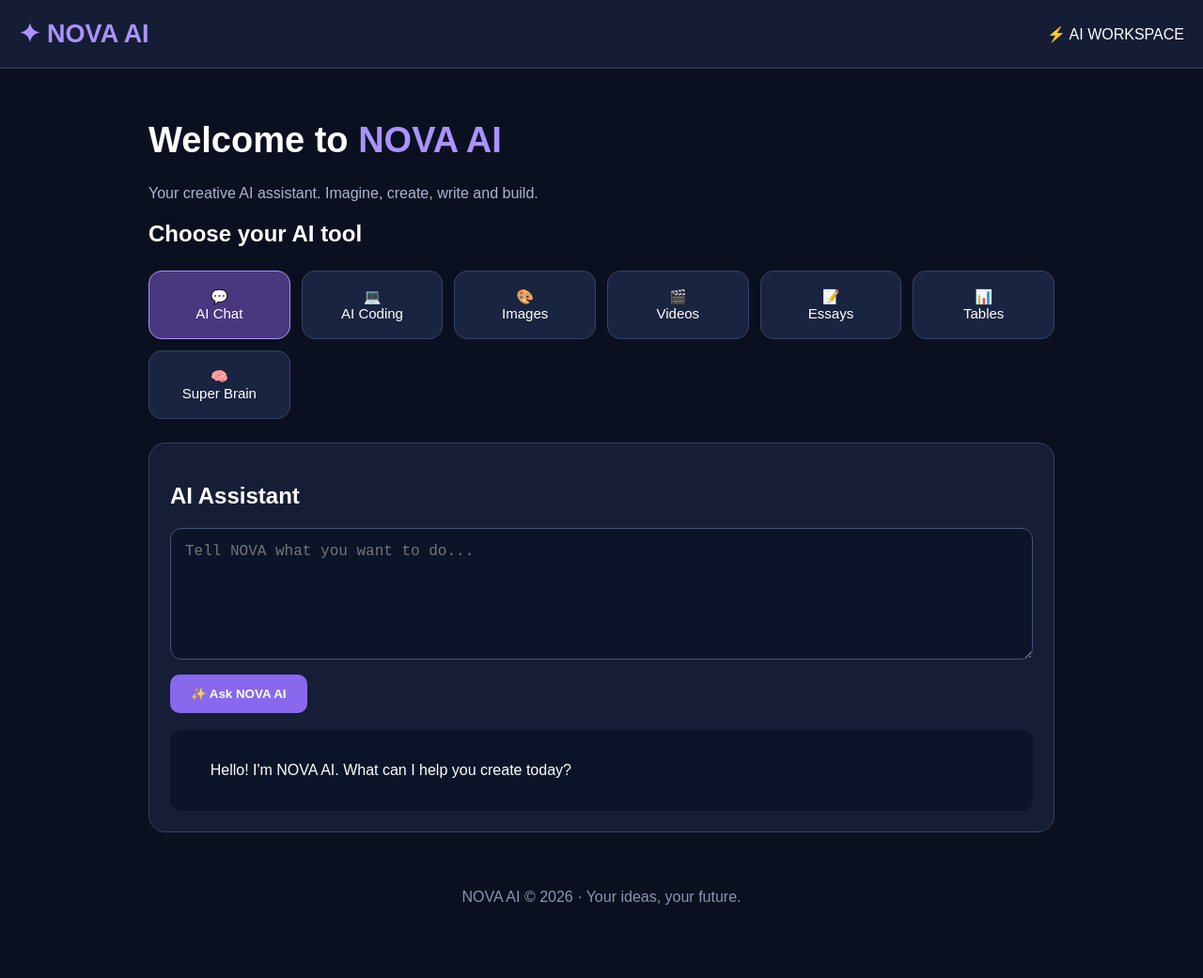
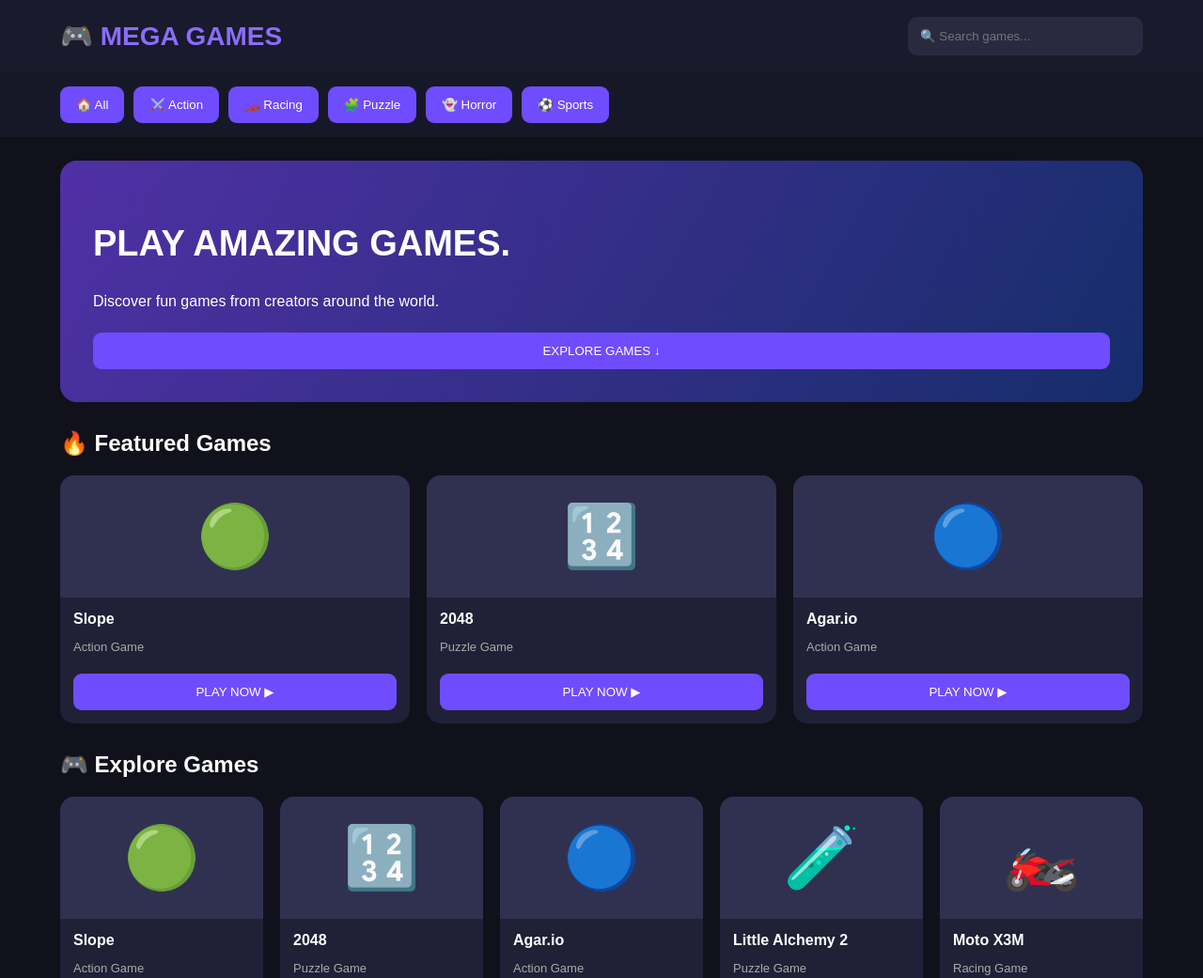
Before and after one commit to metetuncel26-ship-it/metetuncel26-ship-it.github.io, a plain HTML site: page index.html in a window 1280 px wide. Shown: the top 1041 px of the page at 94% size. Before the commit the page ends 994 px from the top, so only its background shows below. Drawn offline with Linux system fonts and the light colour scheme.

Commit message:
Update index.html

```diff
--- a/index.html
+++ b/index.html
@@ -1,184 +1,146 @@
+
 <!DOCTYPE html>
 <html lang="en">
 <head>
 <meta charset="UTF-8">
-<meta name="viewport" content="width=device-width, initial-scale=1.0">
-<title>NOVA AI</title>
+<meta name="viewport" content="width=device-width, initial-scale=1">
+<title>MEGA GAMES</title>
 <style>
-* { box-sizing:border-box; }
-body {
-  margin:0;
-  background:#0b1020;
-  color:white;
-  font-family:Arial,sans-serif;
+*{box-sizing:border-box}
+body{
+ margin:0;background:#10111b;color:white;
+ font-family:Arial,sans-serif;
 }
-header {
-  padding:20px;
-  background:#151d35;
-  display:flex;
-  justify-content:space-between;
-  align-items:center;
-  border-bottom:1px solid #35415e;
+header{
+ background:#191a2b;padding:18px 5%;
+ display:flex;align-items:center;
+ justify-content:space-between;gap:15px;
+ flex-wrap:wrap;
 }
-.logo {font-size:27px;font-weight:bold;color:#a993ff}
-main {max-width:1000px;margin:auto;padding:30px 18px}
-h1 {font-size:38px}
-.subtitle {color:#abb5d0}
-.tools {
-  display:grid;
-  grid-template-columns:repeat(auto-fit,minmax(140px,1fr));
-  gap:12px;
-  margin:25px 0;
+.logo{font-size:28px;font-weight:bold;color:#8b6cff}
+input{
+ padding:13px;border:0;border-radius:10px;
+ width:250px;max-width:100%;
+ background:#292a40;color:white;
 }
-.tool {
-  background:#192440;
-  color:white;
-  padding:18px 10px;
-  border:1px solid #344365;
-  border-radius:14px;
-  cursor:pointer;
-  font-size:15px;
+nav{
+ display:flex;gap:10px;overflow:auto;
+ padding:15px 5%;background:#171827;
 }
-.tool:hover,.tool.active {
-  background:#49377f;
-  border-color:#a993ff;
+nav button,.play{
+ background:#704cff;color:white;
+ border:0;padding:12px 17px;
+ border-radius:9px;cursor:pointer;
 }
-.workspace {
-  background:#151e35;
-  padding:22px;
-  border-radius:18px;
-  border:1px solid #344365;
+main{padding:25px 5%}
+h2{margin-top:30px}
+.hero{
+ background:linear-gradient(120deg,#5030a5,#162d6a);
+ padding:35px;border-radius:18px;
 }
-textarea {
-  width:100%;
-  height:140px;
-  background:#0b1428;
-  color:white;
-  border:1px solid #445276;
-  border-radius:12px;
-  padding:15px;
-  resize:vertical;
-  font-size:16px;
+.hero h1{font-size:38px}
+.games{
+ display:grid;
+ grid-template-columns:repeat(auto-fit,minmax(180px,1fr));
+ gap:18px;margin-top:20px;
 }
-button {
-  cursor:pointer;
+.card{
+ background:#202136;border-radius:15px;
+ overflow:hidden;
+ transition:.2s;
 }
-.send {
-  background:#8868ed;
-  color:white;
-  border:0;
-  border-radius:10px;
-  padding:13px 22px;
-  margin-top:12px;
-  font-weight:bold;
+.card:hover{transform:translateY(-5px)}
+.art{
+ height:130px;display:grid;
+ place-items:center;font-size:65px;
+ background:#303151;
 }
-.output {
-  background:#0b1428;
-  padding:16px;
-  border-radius:12px;
-  margin-top:18px;
-  min-height:60px;
-  white-space:pre-wrap;
-  overflow-wrap:anywhere;
-}
-.hidden {display:none}
-footer {text-align:center;color:#8995b4;padding:30px}
+.info{padding:14px}
+.info p{color:#aaa;font-size:13px}
+.play{width:100%;margin-top:8px}
+a{color:inherit;text-decoration:none}
+footer{text-align:center;padding:35px;color:#888}
 </style>
 </head>
-
 <body>
 
 <header>
-  <div class="logo">✦ NOVA AI</div>
-  <div>⚡ AI WORKSPACE</div>
+ <div class="logo">🎮 MEGA GAMES</div>
+ <input id="search" placeholder="🔍 Search games..." oninput="render()">
 </header>
 
+<nav>
+ <button onclick="category='All';render()">🏠 All</button>
+ <button onclick="category='Action';render()">⚔️ Action</button>
+ <button onclick="category='Racing';render()">🏎️ Racing</button>
+ <button onclick="category='Puzzle';render()">🧩 Puzzle</button>
+ <button onclick="category='Horror';render()">👻 Horror</button>
+ <button onclick="category='Sports';render()">⚽ Sports</button>
+</nav>
+
 <main>
-  <h1>Welcome to <span style="color:#a993ff">NOVA AI</span></h1>
-  <p class="subtitle">
-    Your creative AI assistant. Imagine, create, write and build.
-  </p>
+ <section class="hero">
+  <h1>PLAY AMAZING GAMES.</h1>
+  <p>Discover fun games from creators around the world.</p>
+  <button class="play" onclick="document.getElementById('all').scrollIntoView()">EXPLORE GAMES ↓</button>
+ </section>
 
-  <h2>Choose your AI tool</h2>
+ <h2>🔥 Featured Games</h2>
+ <div class="games" id="featured"></div>
 
-  <div class="tools">
-    <button class="tool active" onclick="selectTool('AI Assistant',this)">💬<br>AI Chat</button>
-    <button class="tool" onclick="selectTool('Coding Assistant',this)">💻<br>AI Coding</button>
-    <button class="tool" onclick="selectTool('Image Creator',this)">🎨<br>Images</button>
-    <button class="tool" onclick="selectTool('Video Creator',this)">🎬<br>Videos</button>
-    <button class="tool" onclick="selectTool('Essay Writer',this)">📝<br>Essays</button>
-    <button class="tool" onclick="selectTool('Smart Tables',this)">📊<br>Tables</button>
-    <button class="tool" onclick="selectTool('Advanced Reasoning',this)">🧠<br>Super Brain</button>
-  </div>
-
-  <section class="workspace">
-    <h2 id="heading">AI Assistant</h2>
-
-    <textarea id="prompt"
-      placeholder="Tell NOVA what you want to do..."></textarea>
-
-    <button class="send" onclick="runNova()">
-      ✨ Ask NOVA AI
-    </button>
-
-    <div class="output" id="output">
-      Hello! I'm NOVA AI. What can I help you create today?
-    </div>
-  </section>
+ <h2 id="all">🎮 Explore Games</h2>
+ <div class="games" id="games"></div>
+ <p id="empty"></p>
 </main>
 
 <footer>
-  NOVA AI © 2026 · Your ideas, your future.
+ MEGA GAMES © 2026<br>
+ A place to discover games.
 </footer>
 
 <script>
-let currentTool = "AI Assistant";
+let category='All';
 
-function selectTool(tool,button) {
-  currentTool = tool;
+const games=[
+ {name:'Slope',emoji:'🟢',type:'Action',url:'https://slopegame.com/'},
+ {name:'2048',emoji:'🔢',type:'Puzzle',url:'https://play2048.co/'},
+ {name:'Agar.io',emoji:'🔵',type:'Action',url:'https://agar.io/'},
+ {name:'Little Alchemy 2',emoji:'🧪',type:'Puzzle',url:'https://littlealchemy2.com/'},
+ {name:'Moto X3M',emoji:'🏍️',type:'Racing',url:'https://www.coolmathgames.com/0-moto-x3m'},
+ {name:'Pac-Man',emoji:'👾',type:'Action',url:'https://www.google.com/search?q=play+pacman'},
+ {name:'Chess',emoji:'♟️',type:'Puzzle',url:'https://www.chess.com/play'},
+ {name:'Basketball Stars',emoji:'🏀',type:'Sports',url:'https://www.crazygames.com/game/basketball-stars'},
+ {name:'Drift Hunters',emoji:'🚗',type:'Racing',url:'https://www.drifthunters.com/'},
+ {name:'Granny',emoji:'👻',type:'Horror',url:'https://www.google.com/search?q=Granny+game'}
+];
 
-  document.getElementById("heading").textContent = tool;
-
-  document.querySelectorAll(".tool").forEach(b=>{
-    b.classList.remove("active");
-  });
-
-  button.classList.add("active");
+function card(g){
+ return `
+ <div class="card">
+  <div class="art">${g.emoji}</div>
+  <div class="info">
+   <b>${g.name}</b>
+   <p>${g.type} Game</p>
+   <a href="${g.url}" target="_blank" rel="noopener noreferrer">
+    <button class="play">PLAY NOW ▶</button>
+   </a>
+  </div>
+ </div>`;
 }
 
-function runNova() {
-  const prompt = document.getElementById("prompt").value.trim();
-  const output = document.getElementById("output");
-
-  if (!prompt) {
-    output.textContent = "Please enter a request first!";
-    return;
-  }
-
-  const instructions = {
-    "AI Assistant":
-      "Answer the user's question clearly and helpfully.",
-    "Coding Assistant":
-      "Act as an expert programmer. Write readable code, explain it and help debug errors.",
-    "Image Creator":
-      "Create a detailed image generation prompt describing the subject, style, lighting and composition.",
-    "Video Creator":
-      "Create a video storyboard with scenes, camera movements and descriptions.",
-    "Essay Writer":
-      "Write a well-structured essay with an introduction, main paragraphs and conclusion.",
-    "Smart Tables":
-      "Organise the requested information into a clear table.",
-    "Advanced Reasoning":
-      "Analyse the problem carefully, explain the important steps and give a logical answer."
-  };
-
-  output.textContent =
-    "NOVA AI — " + currentTool +
-    "\n\nYour request: " + prompt +
-    "\n\nTask instructions: " + instructions[currentTool] +
-    "\n\nTo generate a real AI response, connect NOVA to an AI API through a secure backend.";
+function render(){
+ let query=document.getElementById('search').value.toLowerCase();
+ let filtered=games.filter(g=>
+  (category==='All'||g.type===category)&&
+  g.name.toLowerCase().includes(query)
+ );
+ document.getElementById('games').innerHTML=filtered.map(card).join('');
+ document.getElementById('empty').innerText=
+  filtered.length?'':'No games found. Try another search!';
+ document.getElementById('featured').innerHTML=
+  games.slice(0,3).map(card).join('');
 }
+render();
 </script>
-
 </body>
 </html>
```
